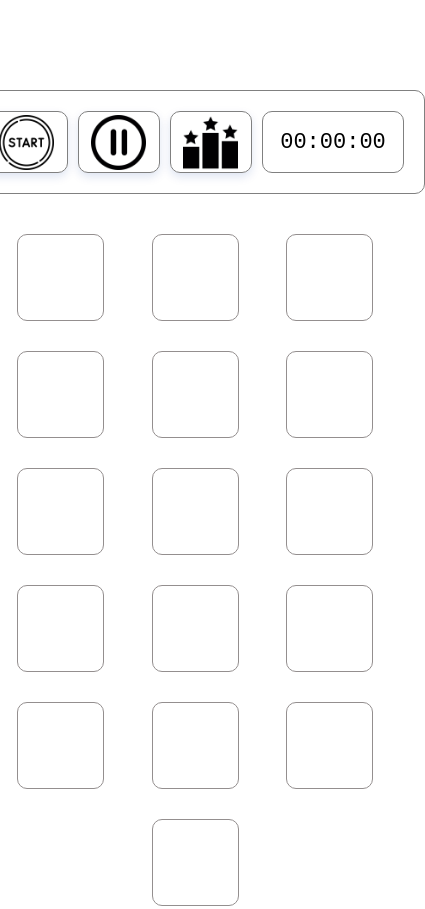
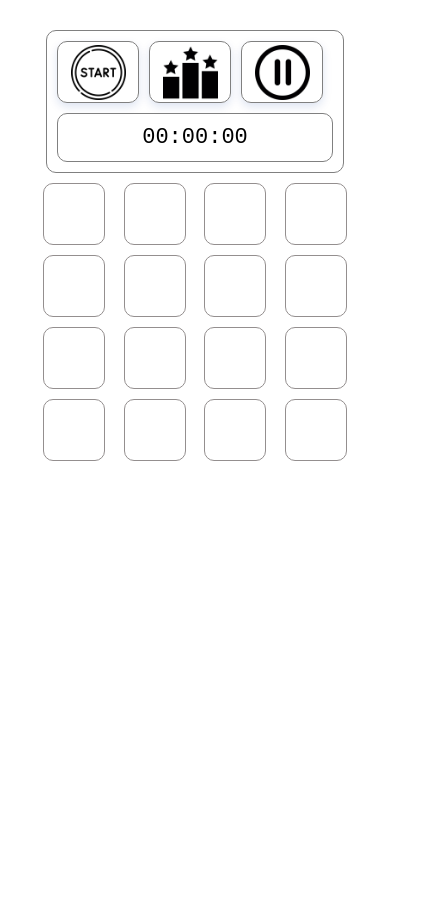
Before and after one commit to bomjourno/memoryGame, a React (Create React App) app: page / in a window 390 px wide. Shown: the whole page, 425 px wide, since content can reach past the window. After the commit the page ends 844 px from the top, so only its background shows below. Built offline with nearby package versions, Linux system fonts and the light colour scheme.

Commit message:
feat: add adaptive

```diff
--- a/src/components/Button/Button.css
+++ b/src/components/Button/Button.css
@@ -33,3 +33,21 @@
   pointer-events: none;
   background-color: gray;
 }
+
+@media (max-width:500px) {
+  .button_start {
+    grid-area: start;
+  }
+}
+
+@media (max-width:500px) {
+  .button_pause {
+    grid-area: pause;
+  }
+}
+
+@media (max-width:500px) {
+  .button_pause {
+    grid-area: results;
+  }
+}
--- a/src/components/Card/Card.css
+++ b/src/components/Card/Card.css
@@ -1,7 +1,6 @@
 .card-item {
   opacity: 0;
   width: 100%;
-  /* border: 1px solid black; */
   border-radius: 10px;
   transition: opacity .5s;
   cursor: pointer;
@@ -34,3 +33,10 @@
 .startGame {
   border: 1px solid black;
 }
+
+@media (max-width:500px) {
+  .hidden {
+    width: 60px;
+    height: 60px;
+  }
+}
--- a/src/components/Card/Card.js
+++ b/src/components/Card/Card.js
@@ -27,7 +27,6 @@ export function Card({
   useEffect(() => {
     if (count === MAX_USER_POKE_COUNT) {
       setCount(0); //обнуляем количество "тыков" на карту
-      // debugger
     }
   }, [count]);
 
--- a/src/components/Timer/Timer.css
+++ b/src/components/Timer/Timer.css
@@ -14,3 +14,24 @@
   border: 1px solid gray;
   border-radius: 10px;
 }
+
+@media (max-width:500px) {
+  .time-container {
+    margin: 10px 0 0 0;
+    padding: 11px;
+    grid-area: time;
+    text-align: center;
+  }
+}
+
+@media (max-width:500px) {
+  .header {
+    display: grid;
+    grid-template-areas:
+    'start pause results'
+    'time time time';
+    margin: 30px 0 0 0;
+    padding: 10px;
+
+  }
+}
--- a/src/index.css
+++ b/src/index.css
@@ -11,7 +11,7 @@ body {
   justify-content: center;
   flex-wrap: wrap;
   max-width: 500px;
-  margin: 0 auto
+  margin: 0 auto;
 }
 
 .cards-container {
@@ -31,3 +31,11 @@ body {
 .disableBoardInGame {
   pointer-events: none;
 }
+
+@media (max-width:500px) {
+  .cards-container {
+    max-width: 320px;
+    margin: 10px 0 10px 0;
+    gap: 10px;
+  }
+}
```
